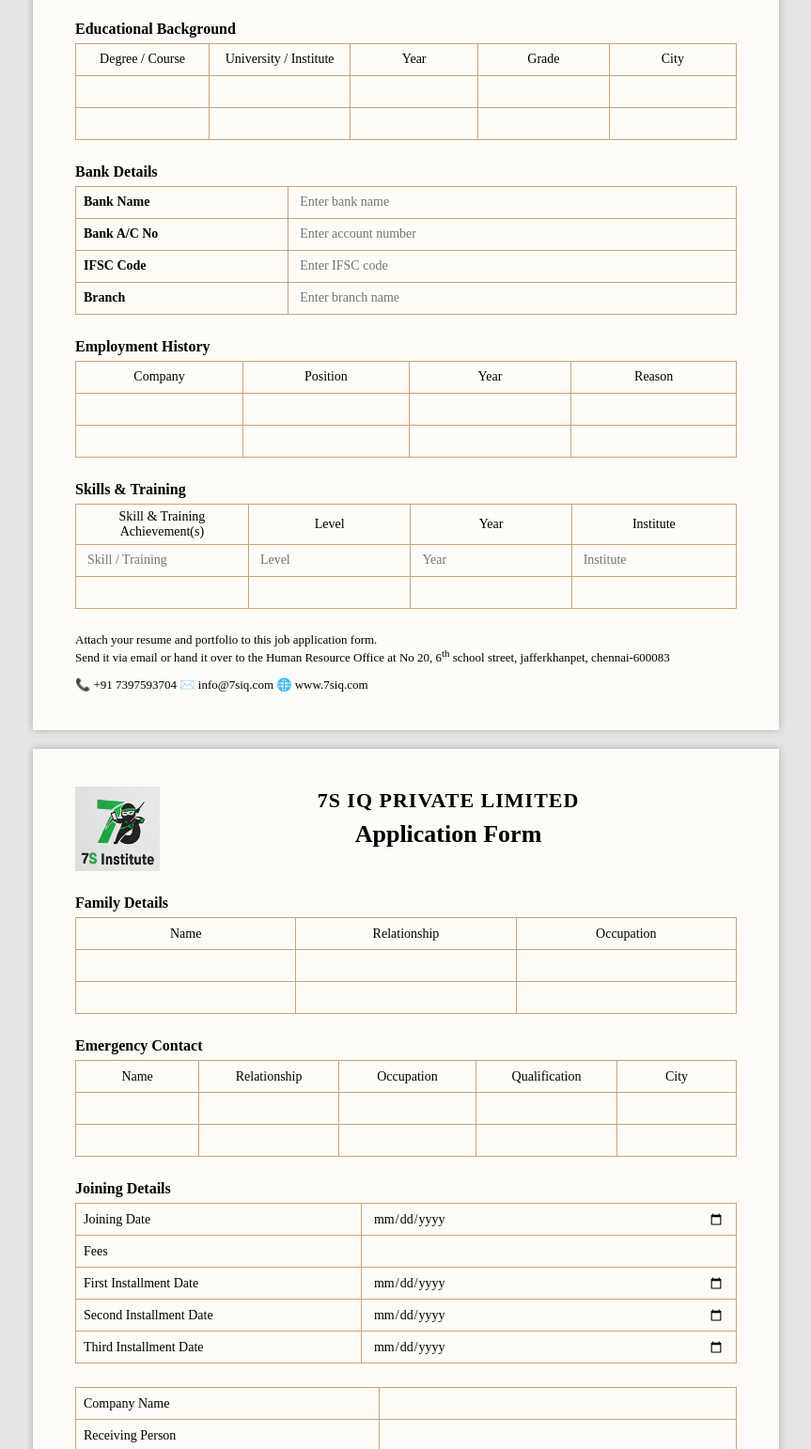
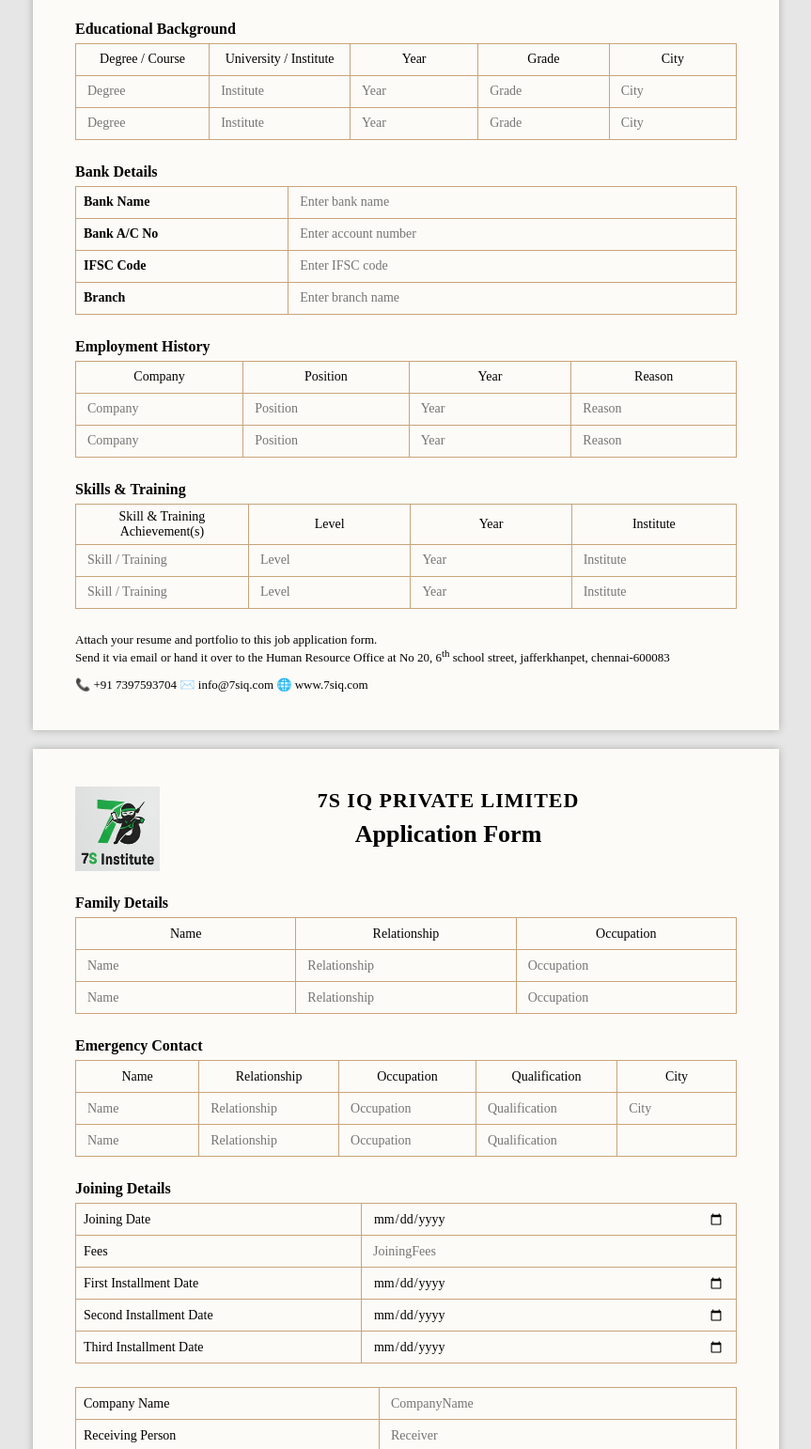
Before and after one commit to Evangelin07/job-7siq, a website: page public/index.html in a window 1280 px wide. Shown: the part 465-2007 px from the top of the page at 94% size, without its empty margins (208-1071 px from the left). Drawn offline with Linux system fonts and the light colour scheme.

```diff
--- a/public/index.html
+++ b/public/index.html
@@ -341,19 +341,19 @@ footer{
 </tr>
 
 <tr>
-<td><input type="text" name="education[0][degree]"></td>
-<td><input type="text" name="education[0][institute]"></td>
-<td><input type="text" name="education[0][year]"></td>
-<td><input type="text" name="education[0][grade]"></td>
-<td><input type="text" name="education[0][city]"></td>
+<td><input type="text" name="education[0][degree]" placeholder="Degree"></td>
+<td><input type="text" name="education[0][institute]" placeholder="Institute"></td>
+<td><input type="text" name="education[0][year]" placeholder="Year"></td>
+<td><input type="text" name="education[0][grade]" placeholder="Grade"></td>
+<td><input type="text" name="education[0][city]" placeholder="City"></td>
 </tr>
 
 <tr>
-<td><input type="text" name="education[1][degree]"></td>
-<td><input type="text" name="education[1][institute]"></td>
-<td><input type="text" name="education[1][year]"></td>
-<td><input type="text" name="education[1][grade]"></td>
-<td><input type="text" name="education[1][city]"></td>
+<td><input type="text" name="education[1][degree]" placeholder="Degree"></td>
+<td><input type="text" name="education[1][institute]" placeholder="Institute"></td>
+<td><input type="text" name="education[1][year]" placeholder="Year"></td>
+<td><input type="text" name="education[1][grade]" placeholder="Grade"></td>
+<td><input type="text" name="education[1][city]" placeholder="City"></td>
 </tr>
 
 </table>
@@ -407,17 +407,17 @@ footer{
 </tr>
 
 <tr>
-<td><input type="text" name="employment[0][company]"></td>
-<td><input type="text" name="employment[0][position]"></td>
-<td><input type="text" name="employment[0][year]"></td>
-<td><input type="text" name="employment[0][reason]"></td>
+<td><input type="text" name="employment[0][company]" placeholder="Company"></td>
+<td><input type="text" name="employment[0][position]" placeholder="Position"></td>
+<td><input type="text" name="employment[0][year]" placeholder="Year"></td>
+<td><input type="text" name="employment[0][reason]" placeholder="Reason"></td>
 </tr>
 
 <tr>
-<td><input type="text" name="employment[1][company]"></td>
-<td><input type="text" name="employment[1][position]"></td>
-<td><input type="text" name="employment[1][year]"></td>
-<td><input type="text" name="employment[1][reason]"></td>
+<td><input type="text" name="employment[1][company]" placeholder="Company"></td>
+<td><input type="text" name="employment[1][position]" placeholder="Position"></td>
+<td><input type="text" name="employment[1][year]" placeholder="Year"></td>
+<td><input type="text" name="employment[1][reason]" placeholder="Reason"></td>
 </tr>
 
 </table>
@@ -443,10 +443,10 @@ footer{
 </tr>
 
 <tr>
-  <td><input type="text" name="skills[1][skill]"></td>
-  <td><input type="text" name="skills[1][level]"></td>
-  <td><input type="text" name="skills[1][year]"></td>
-  <td><input type="text" name="skills[1][institute]"></td>
+  <td><input type="text" name="skills[1][skill]" placeholder="Skill / Training"></td>
+  <td><input type="text" name="skills[1][level]" placeholder="Level"></td>
+  <td><input type="text" name="skills[1][year]" placeholder="Year"></td>
+  <td><input type="text" name="skills[1][institute]" placeholder="Institute"></td>
 </tr>
 
 </table>
@@ -485,15 +485,15 @@ No 20, 6<sup>th</sup> school street, jafferkhanpet, chennai-600083
 <tr><th>Name</th><th>Relationship</th><th>Occupation</th></tr>
 
 <tr>
-<td><input type="text" name="family[0][name]"></td>
-<td><input type="text" name="family[0][relation]"></td>
-<td><input type="text" name="family[0][occupation]"></td>
+<td><input type="text" name="family[0][name]" placeholder="Name"></td>
+<td><input type="text" name="family[0][relation]" placeholder="Relationship"></td>
+<td><input type="text" name="family[0][occupation]" placeholder="Occupation"></td>
 </tr>
 
 <tr>
-<td><input type="text" name="family[1][name]"></td>
-<td><input type="text" name="family[1][relation]"></td>
-<td><input type="text" name="family[1][occupation]"></td>
+<td><input type="text" name="family[1][name]" placeholder="Name"></td>
+<td><input type="text" name="family[1][relation]" placeholder="Relationship"></td>
+<td><input type="text" name="family[1][occupation]" placeholder="Occupation"></td>
 </tr>
 
 </table>
@@ -513,18 +513,18 @@ No 20, 6<sup>th</sup> school street, jafferkhanpet, chennai-600083
 </tr>
 
 <tr>
-  <td><input type="text" name="emergency[0][name]"></td>
-  <td><input type="text" name="emergency[0][relationship]"></td>
-  <td><input type="text" name="emergency[0][occupation]"></td>
-  <td><input type="text" name="emergency[0][qualification]"></td>
-  <td><input type="text" name="emergency[0][city]"></td>
+  <td><input type="text" name="emergency[0][name]" placeholder="Name"></td>
+  <td><input type="text" name="emergency[0][relationship]" placeholder="Relationship"></td>
+  <td><input type="text" name="emergency[0][occupation]" placeholder="Occupation"></td>
+  <td><input type="text" name="emergency[0][qualification]" placeholder="Qualification"></td>
+  <td><input type="text" name="emergency[0][city]" placeholder="City"></td>
 </tr>
 
 <tr>
-  <td><input type="text" name="emergency[1][name]"></td>
-  <td><input type="text" name="emergency[1][relationship]"></td>
-  <td><input type="text" name="emergency[1][occupation]"></td>
-  <td><input type="text" name="emergency[1][qualification]"></td>
+  <td><input type="text" name="emergency[1][name]" placeholder="Name"></td>
+  <td><input type="text" name="emergency[1][relationship]" placeholder="Relationship"></td>
+  <td><input type="text" name="emergency[1][occupation]"  placeholder="Occupation"></td>
+  <td><input type="text" name="emergency[1][qualification]" placeholder="Qualification"></td>
   <td><input type="text" name="emergency[1][city]"></td>
 </tr>
 
@@ -539,22 +539,22 @@ No 20, 6<sup>th</sup> school street, jafferkhanpet, chennai-600083
 
 <tr>
   <td>Joining Date</td>
-  <td><input type="date" name="joining[joiningDate]"></td>
+  <td><input type="date" name="joining[joiningDate]"  placeholder="joiningDate"></td>
 </tr>
 
 <tr>
   <td>Fees</td>
-  <td><input type="number" name="joining[fees]"></td>
+  <td><input type="number" name="joining[fees]"  placeholder="JoiningFees"></td>
 </tr>
 
 <tr>
   <td>First Installment Date</td>
-  <td><input type="date" name="joining[firstInstallment]"></td>
+  <td><input type="date" name="joining[firstInstallment]"  placeholder="FirstInstallment"></td>
 </tr>
 
 <tr>
   <td>Second Installment Date</td>
-  <td><input type="date" name="joining[secondInstallment]"></td>
+  <td><input type="date" name="joining[secondInstallment]" placeholder="secondInstallment"></td>
 </tr>
 
 <tr>
@@ -570,22 +570,22 @@ No 20, 6<sup>th</sup> school street, jafferkhanpet, chennai-600083
 
 <tr>
   <td>Company Name</td>
-  <td><input type="text" name="company[name]"></td>
+  <td><input type="text" name="company[name]" placeholder="CompanyName"></td>
 </tr>
 
 <tr>
   <td>Receiving Person</td>
-  <td><input type="text" name="company[receiver]"></td>
+  <td><input type="text" name="company[receiver]" placeholder="Receiver"></td>
 </tr>
 
 <tr>
   <td>Receiving Person Signature</td>
-  <td><input type="text" name="company[receiverSignature]"></td>
+  <td><input type="text" name="company[receiverSignature]" placeholder="Signature"></td>
 </tr>
 
 <tr>
   <td>HR Name & Signature</td>
-  <td><input type="text" name="company[hrSignature]"></td>
+  <td><input type="text" name="company[hrSignature]"placeholder="HRSignature"></td>
 </tr>
 
 </table>
```
